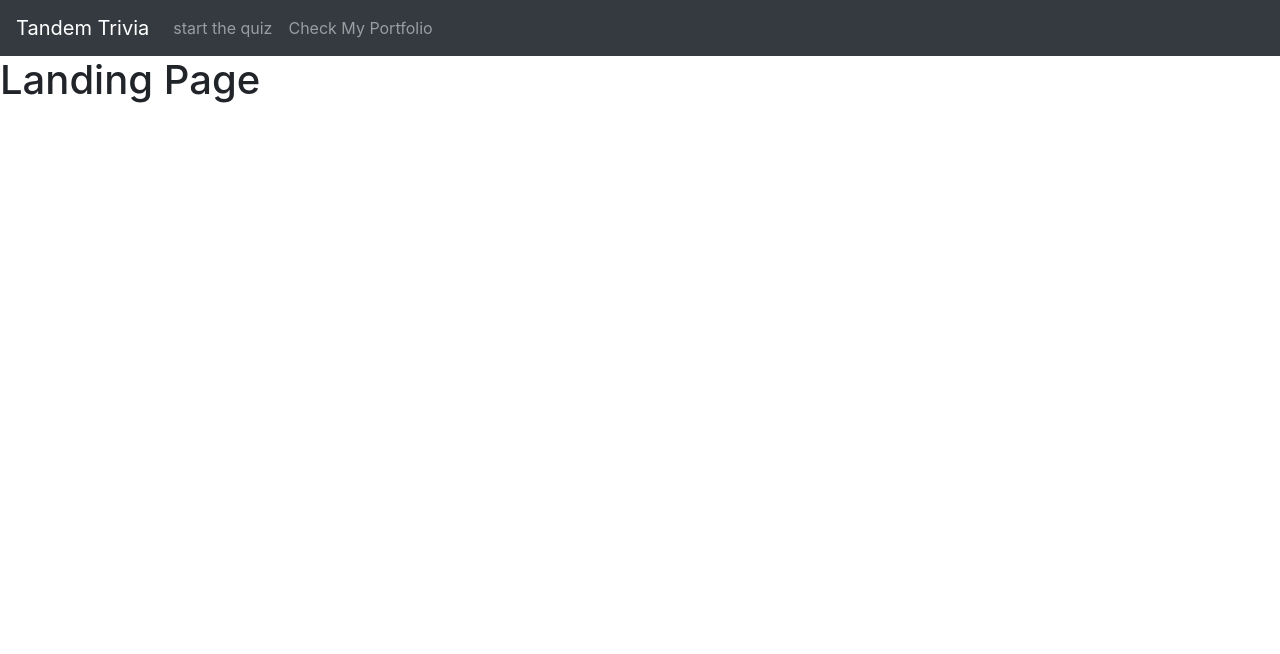
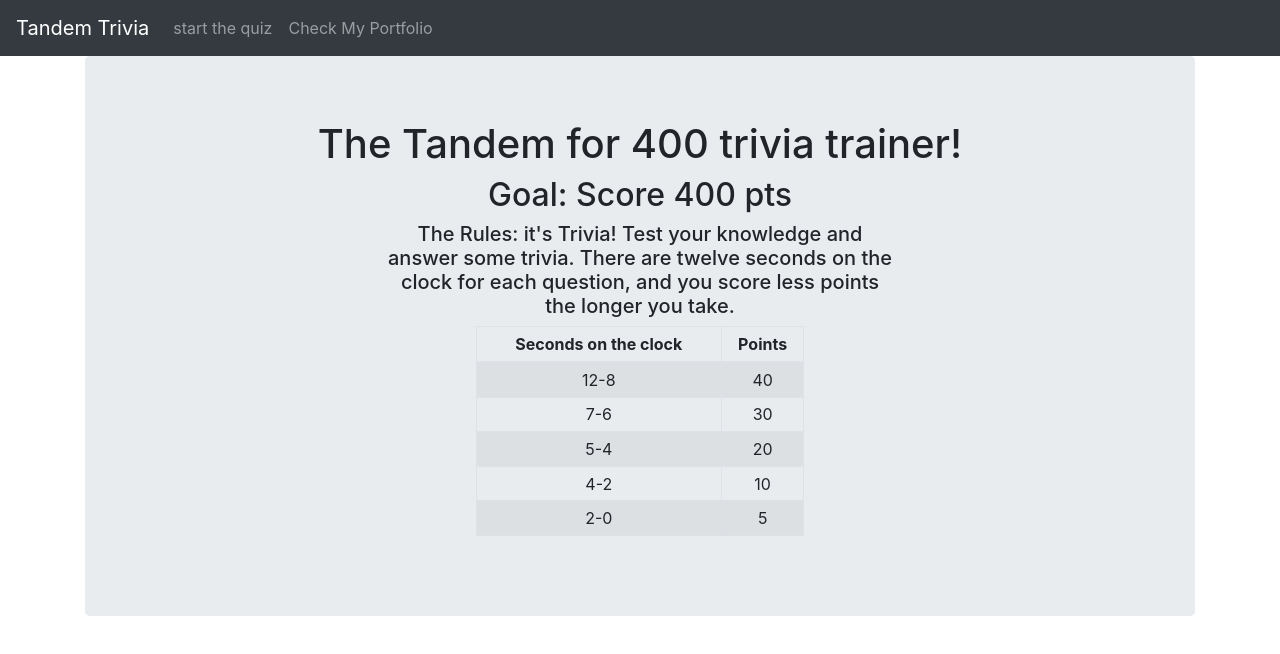
Before and after one commit to todayisfineforme/Nathan.Hall.Tandem.coding.challenge, a React (Create React App) app in the folder tandem-quiz/: page / in a window 1280 px wide. Shown: the top 654 px of the page. Built offline with nearby package versions, Linux system fonts and the light colour scheme.

Commit message:
starting rules added
starting rules added to the landing page. few minor cosmetic changes added.

```diff
--- a/tandem-quiz/src/App.css
+++ b/tandem-quiz/src/App.css
@@ -1,38 +1,3 @@
-/* .App {
-  text-align: center;
+h1, h2, h5, table, th, td {
+    text-align: center;
 }
-
-.App-logo {
-  height: 40vmin;
-  pointer-events: none;
-}
-
-@media (prefers-reduced-motion: no-preference) {
-  .App-logo {
-    animation: App-logo-spin infinite 20s linear;
-  }
-}
-
-.App-header {
-  background-color: #282c34;
-  min-height: 100vh;
-  display: flex;
-  flex-direction: column;
-  align-items: center;
-  justify-content: center;
-  font-size: calc(10px + 2vmin);
-  color: white;
-}
-
-.App-link {
-  color: #61dafb;
-}
-
-@keyframes App-logo-spin {
-  from {
-    transform: rotate(0deg);
-  }
-  to {
-    transform: rotate(360deg);
-  }
-} */
--- a/tandem-quiz/src/App.js
+++ b/tandem-quiz/src/App.js
@@ -1,13 +1,13 @@
-import './App.css';
+// import './App.css';
 import { Route, Switch } from 'react-router-dom';
 import React, { Component } from "react";
 import Landing from './components/landing';
 import QuizDisplay from './components/quizDisplay';
 import { roundConstructor } from './logic/roundConstructor';
+
 const questionData = require('./data/Apprentice_TandemFor400_Data.json');
 
 class App extends Component{
-
     state = {
         round: [{question:"", answers:[], correct:""}],
         currentQuestion: 0,
@@ -26,14 +26,24 @@ class App extends Component{
     }
 
     updateScore = () =>{
-        this.setState({ score: this.state.score + 1 });
+        if (this.state.timer > 8){
+            this.setState({ score: this.state.score + 40 });
+        }else if (this.state.timer <= 7 && this.state.timer > 6){
+            this.setState({ score: this.state.score + 30 });
+        }else if (this.state.timer <= 5 && this.state.timer > 4){
+            this.setState({ score: this.state.score + 20 });
+        }else if (this.state.timer <= 3 && this.state.timer > 2){
+            this.setState({ score: this.state.score + 10 });
+        }else if (this.state.timer <=1){
+            this.setState({ score: this.state.score + 5 });
+        }
     }
 
     updateButton = () => {
         setTimeout(() => {
             this.setState({ currentQuestion: this.state.currentQuestion + 1 });
             this.setState({timer: 12})
-        }, 3000);
+        }, 2000);
     }
 
     roundOfTen = () => {
--- a/tandem-quiz/src/components/answerContainer.js
+++ b/tandem-quiz/src/components/answerContainer.js
@@ -1,7 +1,5 @@
 import React, { useState } from 'react';
 import Container from 'react-bootstrap/Container';
-// import Row from 'react-bootstrap/Row';
-// import Col from 'react-bootstrap/Col';
 import AnswerSelection from './answerSelection';
 
 function AnswerContainer(props){
--- a/tandem-quiz/src/components/answerSelection.js
+++ b/tandem-quiz/src/components/answerSelection.js
@@ -1,5 +1,4 @@
 import React, { useState } from 'react';
-// import Container from 'react-bootstrap/Container';
 import Row from 'react-bootstrap/Row';
 import Col from 'react-bootstrap/Col';
 import Button from 'react-bootstrap/Button';
@@ -22,7 +21,7 @@ function AnswerSelection(props) {
         props.updateButton();
         setTimeout(() => {
             props.enableButton();
-        }, 3000);
+        }, 2000);
     }
 
     return(
--- a/tandem-quiz/src/components/landing.js
+++ b/tandem-quiz/src/components/landing.js
@@ -1,8 +1,66 @@
 import React from 'react'
+import Container from 'react-bootstrap/Container';
+import Row from 'react-bootstrap/Row';
+import Col from 'react-bootstrap/Col';
+import Jumbotron from 'react-bootstrap/Jumbotron';
+import Table from 'react-bootstrap/Table';
+import '../App.css';
 
 function Landing(){
     return(
-        <h1>Landing Page</h1>
+        <Container>
+            <Jumbotron>
+                <Row>
+                    <Col>
+                        <h1>The Tandem for 400 trivia trainer!</h1>
+                    </Col>
+                </Row>
+                <Row>
+                    <Col>
+                        <h2> Goal: Score 400 pts</h2>
+                    </Col>
+                </Row>
+                <Row>
+                    <Col md={{ span:6, offset:3}}>
+                        <h5>The Rules: it's Trivia! Test your knowledge and answer some trivia. There are twelve seconds on the clock for each question, and you score less points the longer you take.</h5>
+                    </Col>
+                </Row>
+                <Row >
+                    <Col md={{ span:4, offset:4}}>
+                        <Table striped bordered hover size="sm">
+                            <thead>
+                                <tr>
+                                    <th>Seconds on the clock</th>
+                                    <th>Points</th>
+                                </tr>
+                            </thead>
+                            <tbody>
+                                <tr>
+                                    <td>12-8</td>
+                                    <td>40</td>
+                                </tr>
+                                <tr>
+                                    <td>7-6</td>
+                                    <td>30</td>
+                                </tr>
+                                <tr>
+                                    <td>5-4</td>
+                                    <td>20</td>
+                                </tr>
+                                <tr>
+                                    <td>4-2</td>
+                                    <td>10</td>
+                                </tr>
+                                <tr>
+                                    <td>2-0</td>
+                                    <td>5</td>
+                                </tr>
+                            </tbody>
+                        </Table>
+                    </Col>
+                </Row>
+            </Jumbotron>
+        </Container>
     )
 }
 
--- a/tandem-quiz/src/components/questionContainer.js
+++ b/tandem-quiz/src/components/questionContainer.js
@@ -1,11 +1,8 @@
 import React from 'react';
-// import Container from 'react-bootstrap/Container';
-// import Row from 'react-bootstrap/Row';
-// import Col from 'react-bootstrap/Col';
 
 function QuestionContainer(props){
     return(
-        <h1>{props.question}</h1>
+        <h1 style={{ textAlign: "center" }} >{props.question}</h1>
     )
 }
 
--- a/tandem-quiz/src/components/quizDisplay.js
+++ b/tandem-quiz/src/components/quizDisplay.js
@@ -7,16 +7,8 @@ import QuestionContainer from './questionContainer';
 import AnswerContainer from './answerContainer';
 import Score from './score';
 import Timer from './timer';
-// import { shuffle } from '../logic/shuffle';
-// import { questionConstructor } from '../logic/questionConstructor';
-import { roundConstructor } from '../logic/roundConstructor';
-
-const questionData = require('../data/Apprentice_TandemFor400_Data.json');
 
 class QuizDisplay extends Component{
-    constructor(props){
-        super(props);
-    }
 
     componentDidMount(){
         this.props.roundOfTen();
--- a/tandem-quiz/src/components/score.js
+++ b/tandem-quiz/src/components/score.js
@@ -3,7 +3,7 @@ import Col from 'react-bootstrap/Col';
 
 function Score(props){
     return(
-        <Col md={{ span: 4, offset: 4 }}>
+        <Col>
             <h1 style={{ textAlign: "right" }}>Score: {props.score}</h1>
         </Col>
     )
--- a/tandem-quiz/src/components/timer.js
+++ b/tandem-quiz/src/components/timer.js
@@ -4,7 +4,7 @@ import Col from 'react-bootstrap/Col';
 function Timer(props){
     return(
         <Col>
-            <h1> Timer: {props.timer}</h1>
+            <h1 style={{textAlign:"left"}}> Timer: {props.timer}</h1>
         </Col>
     )
 }
```
